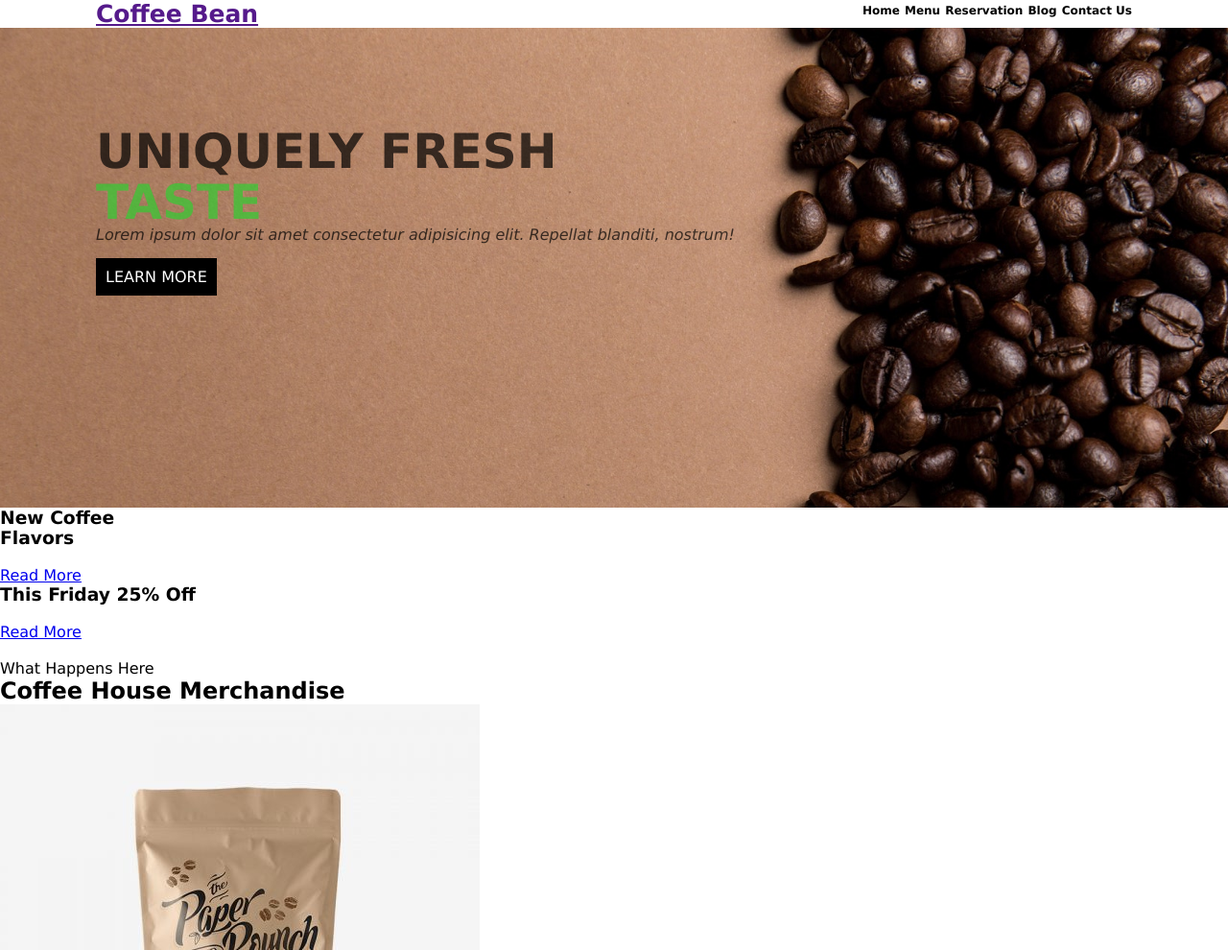
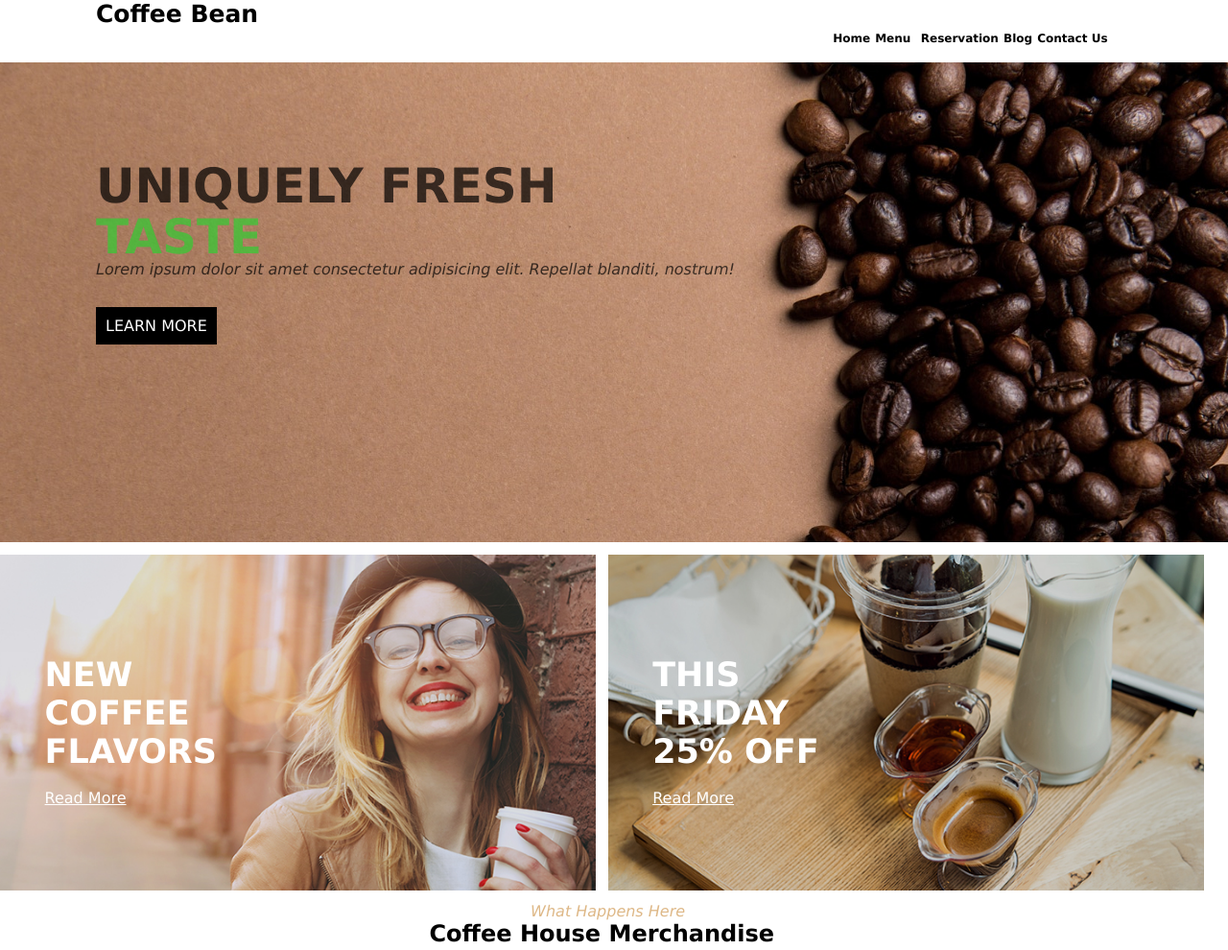
Before and after one commit to PDF-F1L3/Term-Project, a plain HTML site: page index.html in a window 1280 px wide. Shown: the top 990 px of the page at 96% size. Drawn offline with Linux system fonts and the light colour scheme.

Commit message:
Third commit, past css is incomprehensible, completely remade it

```diff
--- a/css/styles.css
+++ b/css/styles.css
@@ -33,6 +33,9 @@ nav{
 .coffees {
     font-weight: bold;
     display: inline-block;
+    text-decoration: none;
+    color: black;
+    font-family: Verdana, Geneva, Tahoma, sans-serif;
 }
 .home {
     display: inline-block;
@@ -93,4 +96,87 @@ nav{
     text-transform: uppercase;
     padding: 10px;
     margin-left: 100px;
+    font-family: Verdana, Geneva, Tahoma, sans-serif;
 }
+/* ads */
+.box {
+    width: 49%;
+    float: left;
+    height: 350px;
+    background-size: cover;
+    background-position: center;
+    background-color: #312a26;
+    position: relative;
+}
+.box:nth-child(1),
+    :nth-child(2) {
+        margin-right: 1%;
+        margin-bottom: 1%;
+
+}
+.box:nth-child(1) {
+    background-image: url(../images/merchandise1.jpg);
+}
+.box:nth-child(2) {
+    background-image: url(../images/merchandise2.jpg);
+}
+.inner1 {
+    width: 30%;
+    position: relative;
+    top: 30%;
+    left: 7.5%;
+}
+.inner1 h3{
+    color: white;
+    font-size: 35px ;
+    text-transform: uppercase;
+    font-family: Verdana, Geneva, Tahoma, sans-serif;
+}
+.inner1 a {
+    color: white;
+}
+/* Merchandise 1 */
+.happening {
+    font-style: italic;
+    text-align: center;
+    text-decoration: none;
+    color: burlywood;
+}
+.house {
+    text-align: center;
+}
+.hr1 {
+    border: solid 1px #c7a17a;
+    width: 10%;
+    margin-left: 600px;
+    margin-top: 15px;
+    margin-bottom: 60px;
+}
+/* Merchandise 2 */
+.box2 {
+    margin: 5px;
+}
+.product1 {
+    float: left;
+}
+.product2 {
+    float: left;
+}
+.product3 {
+    float: left;
+}
+.product4 {
+    float: left;
+}
+.product5 {
+    float: left;
+}
+.product6 {
+    float: left;
+}
+.product7 {
+    float: left;
+}
+.product8 {
+    float: left;
+}
```
